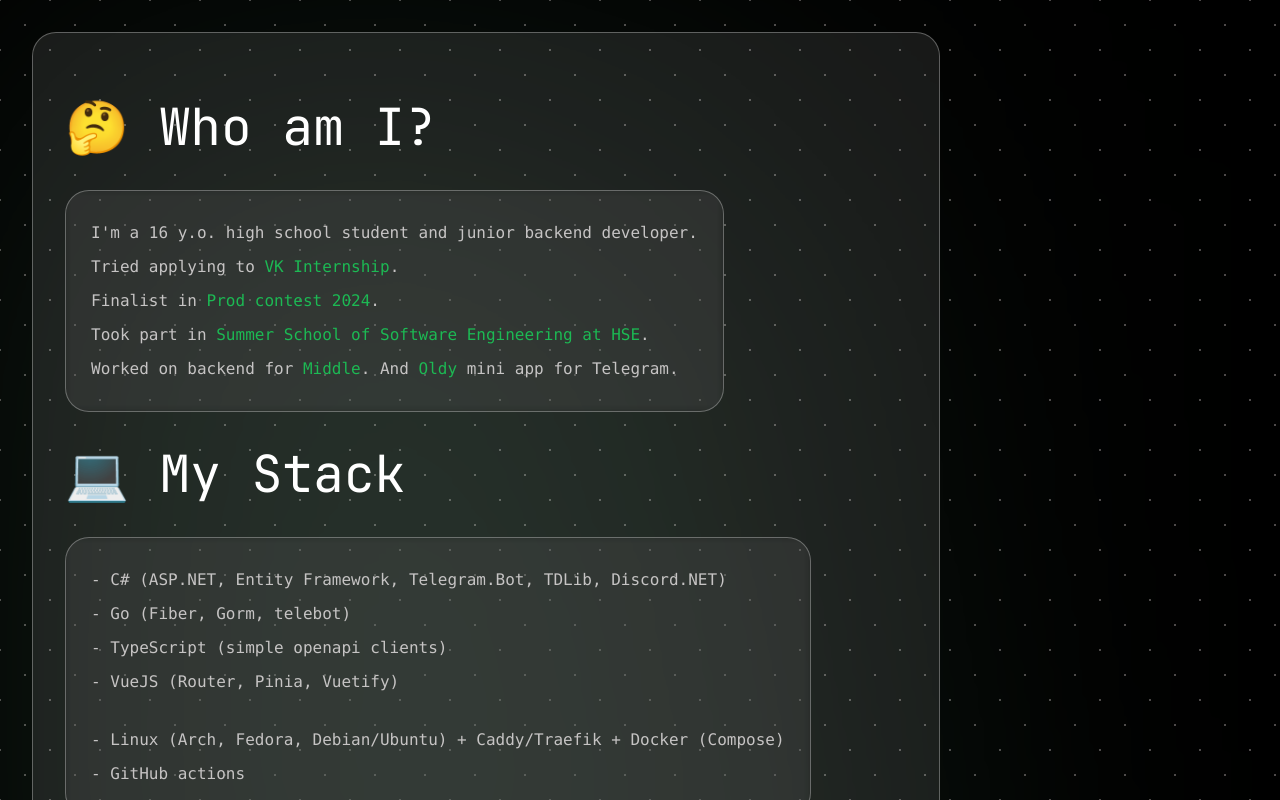
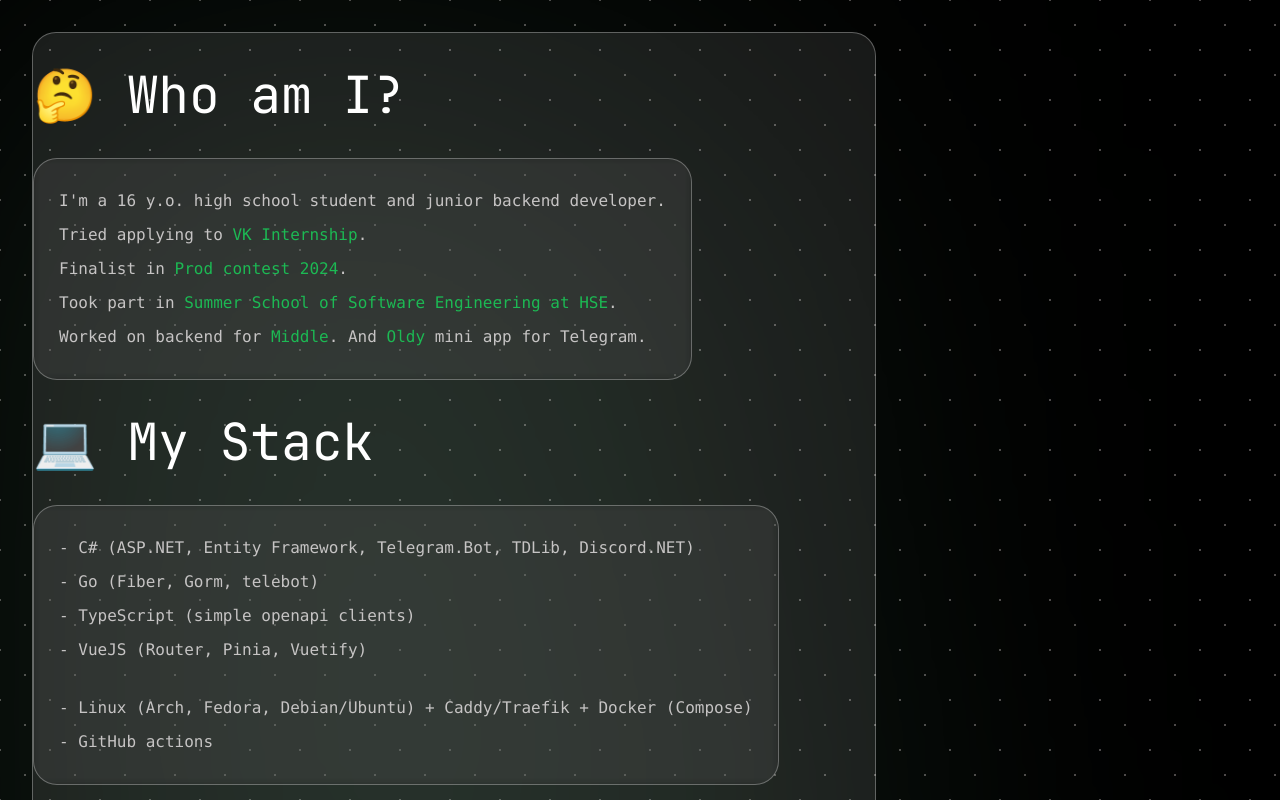
Before and after one commit to linuxfight/linuxfight.github.io, a Vue app: page / in a window 1280 px wide. Shown: the top 800 px of the page. Built offline with nearby package versions, Linux system fonts and the light colour scheme.

Commit message:
Update App.vue

```diff
--- a/src/App.vue
+++ b/src/App.vue
@@ -5,7 +5,7 @@
 </script>
 
 <template>
-  <div id="app" class="main">
+  <div class="main">
     <Bio/>
     <Projects/>
     <Socials/>
```
